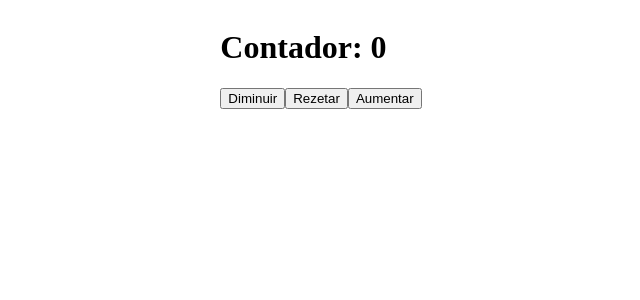
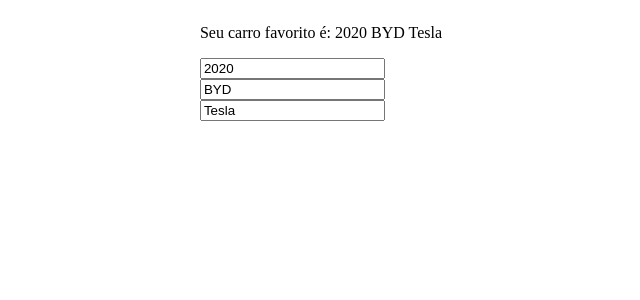
Before and after one commit to GUGOFO/Estudos-React, a React (Vite) app: page / in a window 1280 px wide. Shown: the top 300 px of the page, without its empty margins (319-959 px from the left). Built offline with nearby package versions, Linux system fonts and the light colour scheme.

Commit message:
Uptate objects e funcoes

```diff
--- a/src/App.jsx
+++ b/src/App.jsx
@@ -1,9 +1,9 @@
-import Updater from "./jsx/updaterFunction/UpdaterFunction";
+import UpdateObjects from "./jsx/updateObjects/UpdateObjects";
 
 function App(){
 
     return(
-        <Updater/>
+        <UpdateObjects/>
     );
 }
 
--- /dev/null
+++ b/src/jsx/updateObjects/UpdateObjects.jsx
@@ -0,0 +1,32 @@
+import React, {useState} from "react";
+
+function UpdateObjects(){
+
+    const [carro, setCarro] = useState({ano: 2020,
+                                        contrutor: "BYD",
+                                        modelo: "Tesla"});
+
+    function modificarAno(e){
+        setCarro(c => ({...c, ano: e.target.value}));
+    }
+
+    function modificarConstrutor(e){
+        setCarro(c => ({...c, contrutor: e.target.value}))
+    }
+
+    function modificarModelo(e){
+        setCarro(c => ({...c, modelo: e.target.value}))
+    }
+
+    return(
+        <>
+            <p>Seu carro favorito é: {carro.ano} {carro.contrutor} {carro.modelo}</p>
+
+            <input type="number" value={carro.ano} onChange={modificarAno}/><br />
+            <input type="text" value={carro.contrutor} onChange={modificarConstrutor}/><br />
+            <input type="text" value={carro.modelo} onChange={modificarModelo}/>
+        </>
+    )
+}
+
+export default UpdateObjects
--- a/src/jsx/updaterFunction/UpdaterFunction.jsx
+++ b/src/jsx/updaterFunction/UpdaterFunction.jsx
@@ -2,38 +2,38 @@
 
 /*
     TATATA deixa eu explicar, quando voce tenta
-    atualizar 2x seguidas com o useValor o react n atualiza
+    atualizar 2x seguidas com o setValor o react n atualiza
     toda vezz, porem so quando a função acabar, ai ele atualiza
 
     portando fazer:
-        useValor(valor - 1);
-        useValor(valor - 1);
-        useValor(valor - 1);
+        setValor(valor - 1);
+        setValor(valor - 1);
+        setValor(valor - 1);
 
     É igual a:
-        useValor(0 - 1);
-        useValor(0 - 1);
-        useValor(0 - 1);
+        setValor(0 - 1);
+        setValor(0 - 1);
+        setValor(0 - 1);
 
 */
 function Updater(){
 
-    const [valor, useValor] = useState(0);
+    const [valor, setValor] = useState(0);
 
     function diminuir(){
-        useValor( v => v - 1);
-        useValor( v => v - 1);
-        useValor( v => v - 1);
+        setValor( v => v - 1);
+        setValor( v => v - 1);
+        setValor( v => v - 1);
     }
 
     function rezetar(){
-        useValor(0);
+        setValor(0);
     }
 
     function aumentar(){
-        useValor( v => v + 1);
-        useValor( v => v + 1);
-        useValor( v => v + 1);
+        setValor( v => v + 1);
+        setValor( v => v + 1);
+        setValor( v => v + 1);
     }
 
     return(
```
Also changed, not shown: src/jsx/updateArrey/UpdateArray.jsx (added).
